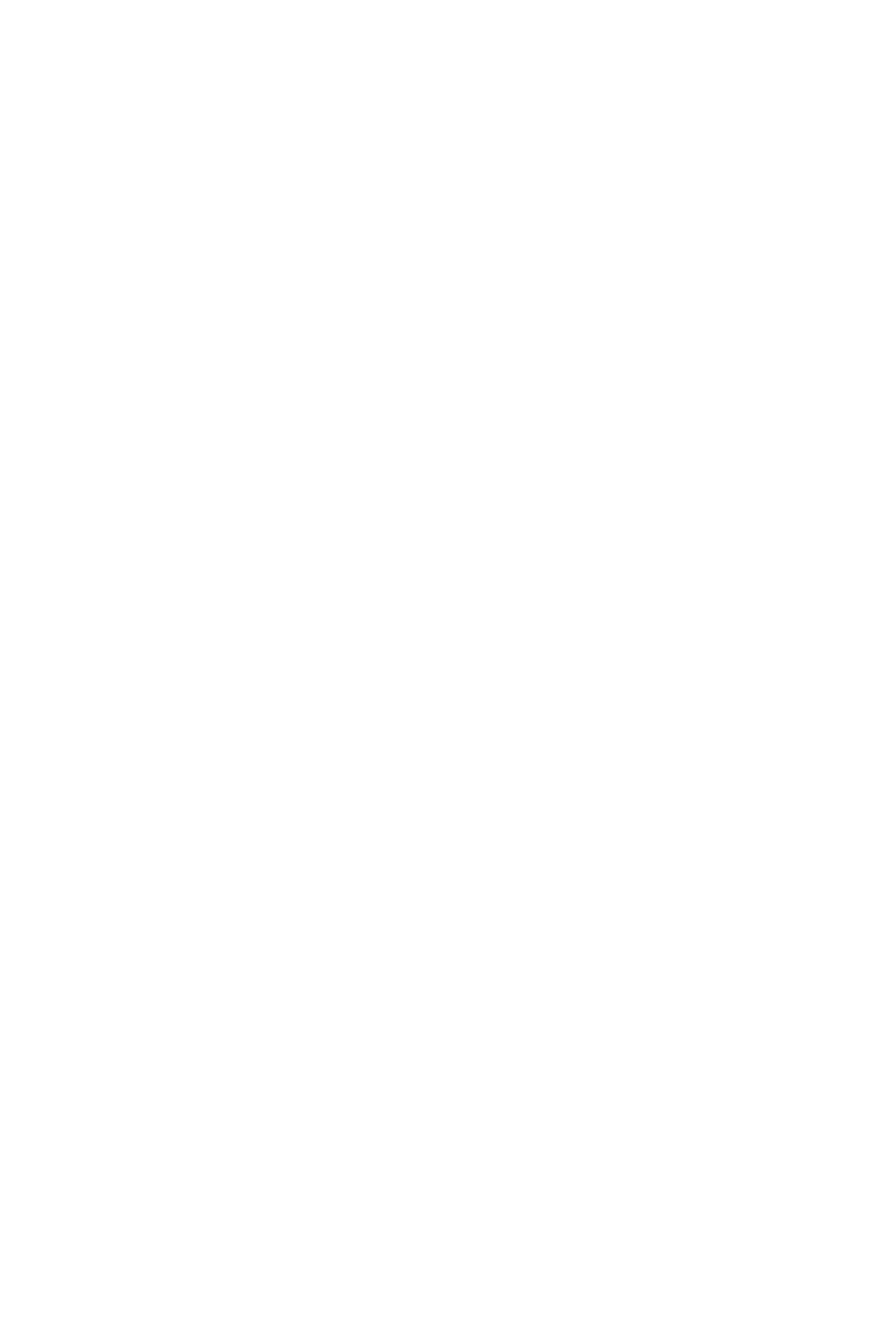
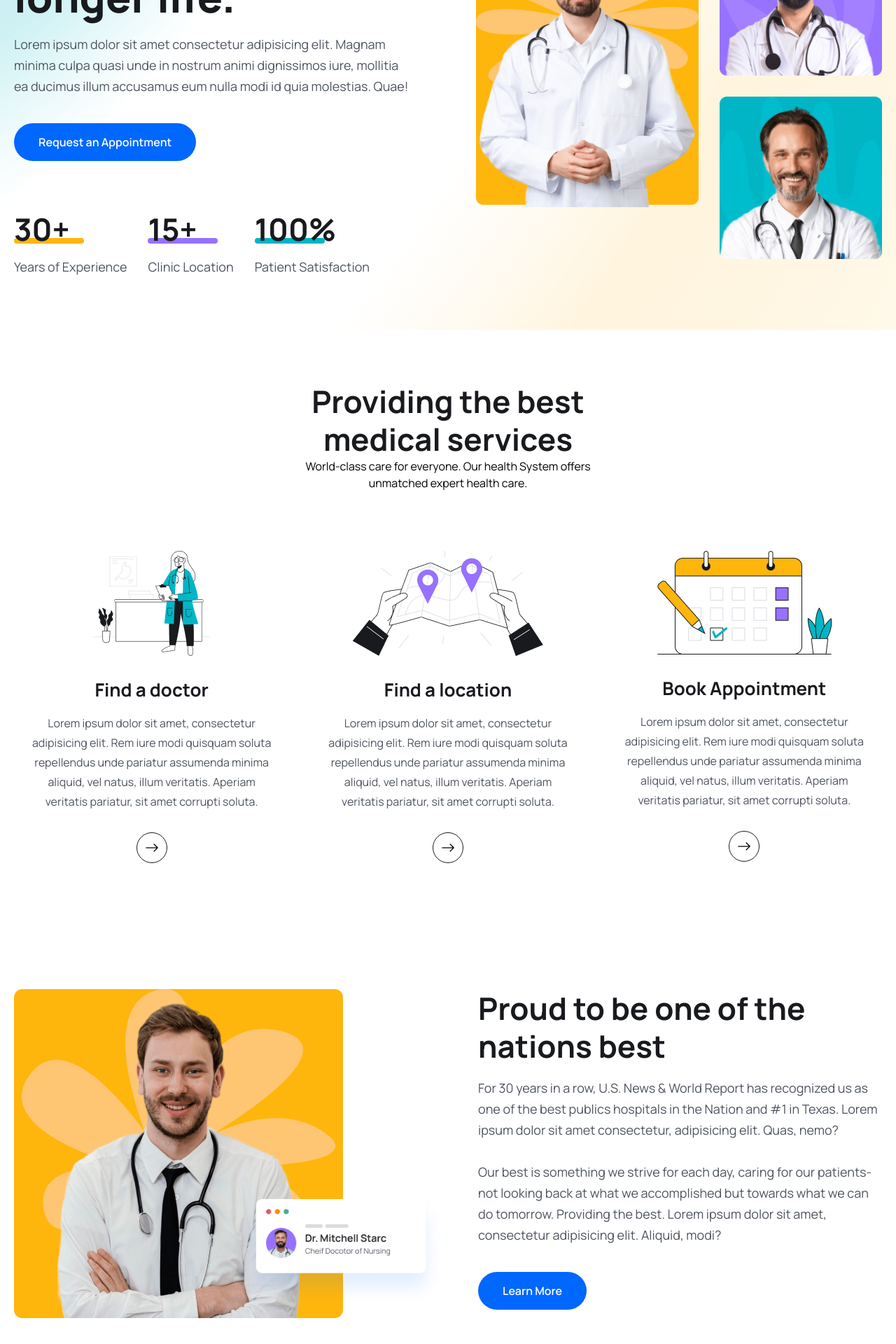
Before and after one commit to ayushpandeyy007/Doctor-Booking-System, a React (Vite) app in the folder frontend/: page / in a window 1280 px wide. Shown: the part 340-2260 px from the top of the page at 70% size. Before the commit the page ends 800 px from the top, so only its background shows below. Built offline with nearby package versions, Linux system fonts and the light colour scheme.

Commit message:
heosection completed

```diff
--- a/frontend/src/App.css
+++ b/frontend/src/App.css
@@ -13,11 +13,12 @@
 .sticky__header{
   width:100%;
   height:80px;
-  line-heignt:80px;
+  line-height:80px;
   position:sticky;
   top:0;
   left:0;
   z-index:99999;
+  background:white;
   box-shadow:3px 3px -8px 3px #ddd;
 }
 
--- /dev/null
+++ b/frontend/src/components/About/About.jsx
@@ -0,0 +1,41 @@
+import React from "react";
+
+import aboutImg from "../../assets/images/about.png";
+import aboutCardImg from "../../assets/images/about-card.png";
+import { Link } from "react-router-dom";
+const About = () => {
+  return (
+    <section>
+      <div className="container">
+        <div className="flex justify-between gap-[50px] lg:gap-[130px] xl:gap-0 flex-col lg:flex-row">
+          {/* about img */}
+          <div className="relative w-3/4 lg:w-1/2 xl:w-[770px] z-10 order-2 lg:order-1">
+            <img src={aboutImg} alt="" />
+            <div className="absolute z-20 bottom-4 w-[200px] md:w-[300px] right-[-30%] md:right-[7%] lg:right[22%]">
+              <img src={aboutCardImg} alt="" />
+            </div>
+          </div>
+          <div className="w-full lg:w-1/2 xl:w-[670px] order-1 lg:order-2">
+            <h2 className="heading">Proud to be one of the nations best</h2>
+            <p className="text__para">
+              For 30 years in a row, U.S. News & World Report has recognized us
+              as one of the best publics hospitals in the Nation and #1 in
+              Texas. Lorem ipsum dolor sit amet consectetur, adipisicing elit.
+              Quas, nemo?
+            </p>
+            <p className="text__para mt-[30px] ">
+              Our best is something we strive for each day, caring for our
+              patients-not looking back at what we accomplished but towards what
+              we can do tomorrow. Providing the best. Lorem ipsum dolor sit
+              amet, consectetur adipisicing elit. Aliquid, modi?
+            </p>
+            <Link to="/">
+              <button className="btn">Learn More</button>
+            </Link>
+          </div>
+        </div>
+      </div>
+    </section>
+  );
+};
+export default About;
--- a/frontend/src/index.css
+++ b/frontend/src/index.css
@@ -27,6 +27,9 @@
   .header {
     @apply bg-[url('./assets/images/mask.png')] bg-no-repeat bg-center bg-cover w-full h-[100px] leading-[100px];
   }
+  .hero__section{
+    @apply bg-[url('./assets/images/hero-bg.png')] bg-no-repeat bg-center bg-cover;
+  }
 }
 
 @media only screen and (max-width: 1024px) {
--- a/frontend/src/pages/Home.jsx
+++ b/frontend/src/pages/Home.jsx
@@ -1,9 +1,154 @@
-import React from 'react'
-
+import React from "react";
+import heroImg01 from "../assets/images/hero-img01.png";
+import heroImg02 from "../assets/images/hero-img02.png";
+import heroImg03 from "../assets/images/hero-img03.png";
+import icon01 from "../assets/images/icon01.png";
+import icon02 from "../assets/images/icon02.png";
+import icon03 from "../assets/images/icon03.png";
+import {Link} from "react-router-dom";
+import { BsArrowRight } from "react-icons/bs";
+import About from "../components/About/About";
 const Home = () => {
   return (
-    <div>my name is what whateverrrr</div>
-  )
-}
+    <>
+      <section className="hero__section pt-[60px] 2xl:h-[800px]">
+        <div className="container">
+          <div className="flex flex-col lg:flex-row  gap-[90px] items-center justify-between">
+            <div>
+              <div className="lg:w-[570px]">
+                <h1 className="text-[36px] leading-[46px] text-headingColor font-[800] md:text-[60px] md:leading-[70px]">
+                  We help patientss live a healthy, longer life.
+                </h1>
+                <p className="text__para">
+                  Lorem ipsum dolor sit amet consectetur adipisicing elit.
+                  Magnam minima culpa quasi unde in nostrum animi dignissimos
+                  iure, mollitia ea ducimus illum accusamus eum nulla modi id
+                  quia molestias. Quae!
+                </p>
+                <button className="btn">Request an Appointment</button>
+              </div>
+              <div className="mt-[30px] lg:mt-[70px] flex flex-col lg:flex-row lg:items-center gap-5 lg:gap-[30px]">
+                <div>
+                  <h2 className="text-[36px] leading-[56px] lg:text-[44px] lg:leading-[54px] font-[700] text-headingColor ">
+                    30+
+                  </h2>
+                  <span className="w-[100px] h-2 bg-yellowColor rounded-full block mt-[-14px] "></span>
+                  <p className="text__para">Years of Experience</p>
+                </div>
+                <div>
+                  <h2 className="text-[36px] leading-[56px] lg:text-[44px] lg:leading-[54px] font-[700] text-headingColor ">
+                    15+
+                  </h2>
+                  <span className="w-[100px] h-2 bg-purpleColor rounded-full block mt-[-14px] "></span>
+                  <p className="text__para">Clinic Location</p>
+                </div>
+                <div>
+                  <h2 className="text-[36px] leading-[56px] lg:text-[44px] lg:leading-[54px] font-[700] text-headingColor ">
+                    100%
+                  </h2>
+                  <span className="w-[100px] h-2 bg-irisBlueColor rounded-full block mt-[-14px] "></span>
+                  <p className="text__para">Patient Satisfaction</p>
+                </div>
+              </div>
+            </div>
+            <div className="flex gap-[30px] justify-end">
+              <div>
+                <img src={heroImg01} alt="" className="w-full" />
+              </div>
+              <div className="mt-[30px]">
+                <img src={heroImg02} alt="" className="w-full mb-[30px]" />
+                <img src={heroImg03} alt="" className="w-full" />
+              </div>
+            </div>
+          </div>
+        </div>
+      </section>
+      {/* hero section end */}
+      <section>
+        <div className="container">
+          <div className="lg:w-[470px] mx-auto">
+            <h2 className="heading text-center">
+              Providing the best medical services
+            </h2>
+            <p className="text_para text-center">
+              World-class care for everyone. Our health System offers unmatched
+              expert health care.
+            </p>
+          </div>
+          <div className="grid grid-cols-1 md:grid-cols-2 lg:grid-cols-3 gap-5 lg:gap-[30px] mt-[30px] lg:mt-[55px]">
+            <div className="py-[30px] px-5">
+              <div className="flex items-center justify-center">
+                <img src={icon01} alt="" />
+              </div>
+              <div className="mt-[30px]">
+                <h2 className="text-[26px] leading-9 text-headingColor font-[700] text-center">
+                  Find a doctor
+                </h2>
+                <p className="text-[16px] leading-7 text-textColor font-[400] mt-4 text-center">
+                  Lorem ipsum dolor sit amet, consectetur adipisicing elit. Rem
+                  iure modi quisquam soluta repellendus unde pariatur assumenda
+                  minima aliquid, vel natus, illum veritatis. Aperiam veritatis
+                  pariatur, sit amet corrupti soluta.
+                </p>
+                <Link
+                  to="./doctors"
+                  className="w-[44px] h-[44px] rounded-full border border-solid border-[#181A1E] mt-[30px] mx-auto flex items-center justify-center group hover:bg-primaryColor hover:border-none"
+                >
+                  <BsArrowRight className="group-hover:text-white w-6 h-5" />
+                </Link>
+              </div>
+            </div>
+            <div className="py-[30px] px-5">
+              <div className="flex items-center justify-center">
+                <img src={icon02} alt="" />
+              </div>
+              <div className="mt-[30px]">
+                <h2 className="text-[26px] leading-9 text-headingColor font-[700] text-center">
+                  Find a location
+                </h2>
+                <p className="text-[16px] leading-7 text-textColor font-[400] mt-4 text-center">
+                  Lorem ipsum dolor sit amet, consectetur adipisicing elit. Rem
+                  iure modi quisquam soluta repellendus unde pariatur assumenda
+                  minima aliquid, vel natus, illum veritatis. Aperiam veritatis
+                  pariatur, sit amet corrupti soluta.
+                </p>
+                <Link
+                  to="./doctors"
+                  className="w-[44px] h-[44px] rounded-full border border-solid border-[#181A1E] mt-[30px] mx-auto flex items-center justify-center group hover:bg-primaryColor hover:border-none"
+                >
+                  <BsArrowRight className="group-hover:text-white w-6 h-5" />
+                </Link>
+              </div>
+            </div>
+            <div className="py-[30px] px-5">
+              <div className="flex items-center justify-center">
+                <img src={icon03} alt="" />
+              </div>
+              <div className="mt-[30px]">
+                <h2 className="text-[26px] leading-9 text-headingColor font-[700] text-center">
+                  Book Appointment
+                </h2>
+                <p className="text-[16px] leading-7 text-textColor font-[400] mt-4 text-center">
+                  Lorem ipsum dolor sit amet, consectetur adipisicing elit. Rem
+                  iure modi quisquam soluta repellendus unde pariatur assumenda
+                  minima aliquid, vel natus, illum veritatis. Aperiam veritatis
+                  pariatur, sit amet corrupti soluta.
+                </p>
+                <Link
+                  to="./doctors"
+                  className="w-[44px] h-[44px] rounded-full border border-solid border-[#181A1E] mt-[30px] mx-auto flex items-center justify-center group hover:bg-primaryColor hover:border-none"
+                >
+                  <BsArrowRight className="group-hover:text-white w-6 h-5" />
+                </Link>
+              </div>
+            </div>
+          </div>
+        </div>
+      </section>
+      {/* about section start */}
+      <About/>
+    </>
+  );
+};
 
-export default Home
+export default Home;
```
